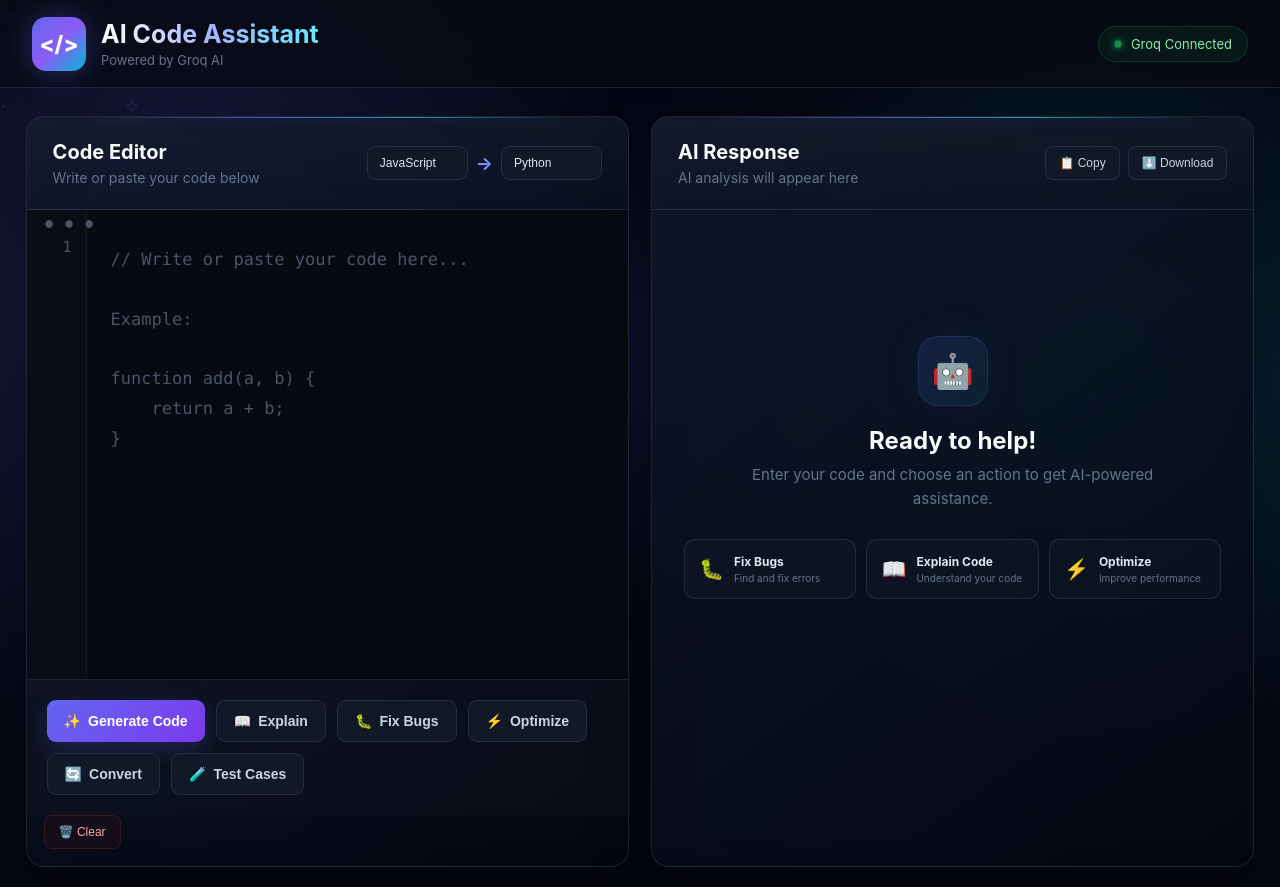
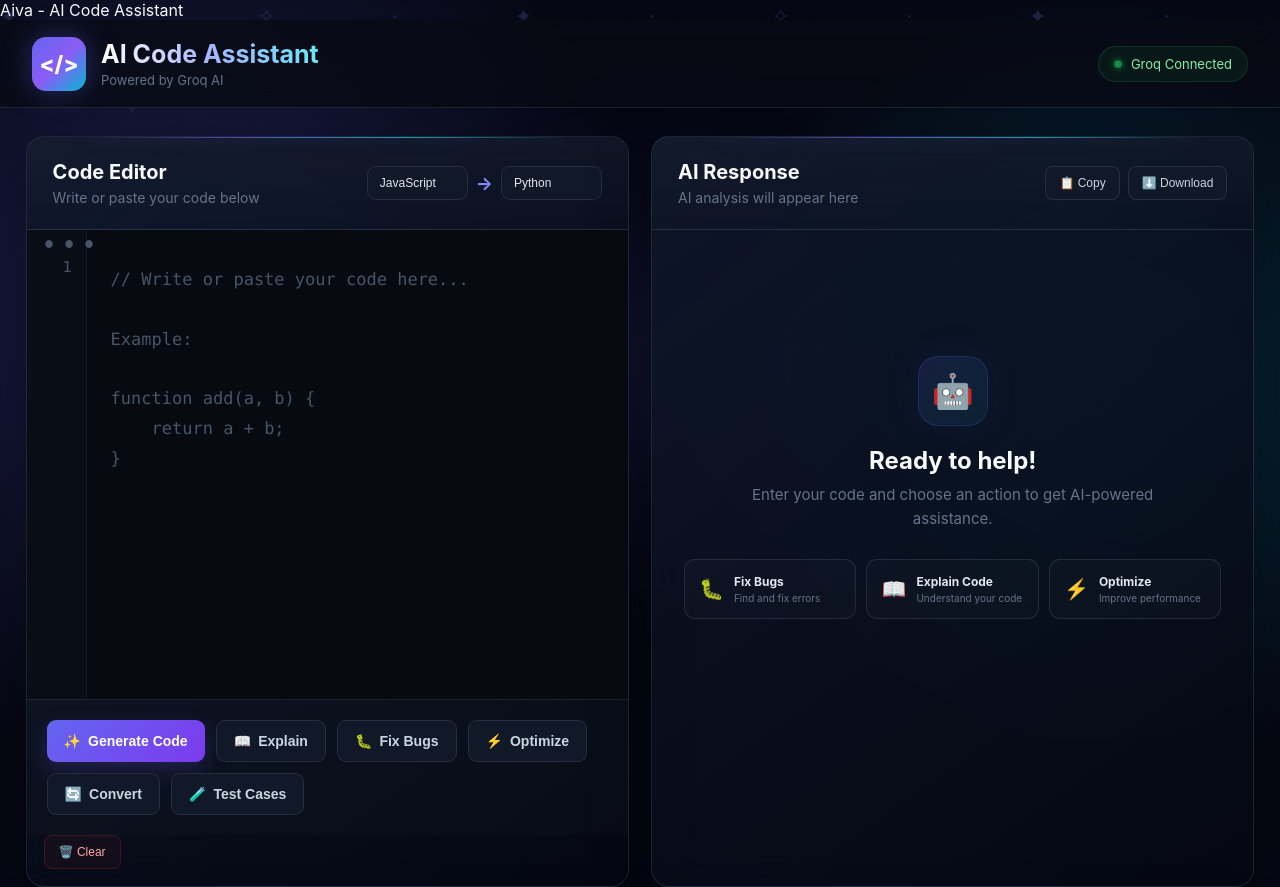
Before and after one commit to ramthakur00y-ship-it/aicodeassistent, a website: page index.html in a window 1280 px wide. Shown: the top 887 px of the page. Drawn offline with nearby package versions, Linux system fonts and the light colour scheme.

Commit message:
Update index.html

```diff
--- a/index.html
+++ b/index.html
@@ -5,9 +5,9 @@
     <meta charset="UTF-8">
     <meta name="viewport" content="width=device-width, initial-scale=1.0">
 
-    <title> Aiva - AI Code Assistant</title>
-    <!-- <h1>Aiva</h1>
-<p>AI Code Assistant</p> -->
+    <!-- <title> Aiva - AI Code Assistant</title>
+    <!-- <h1>Aiva</h1> -->
+<p>Aiva - AI Code Assistant</p>
 
     <link rel="stylesheet" href="style.css">
 </head>
```
